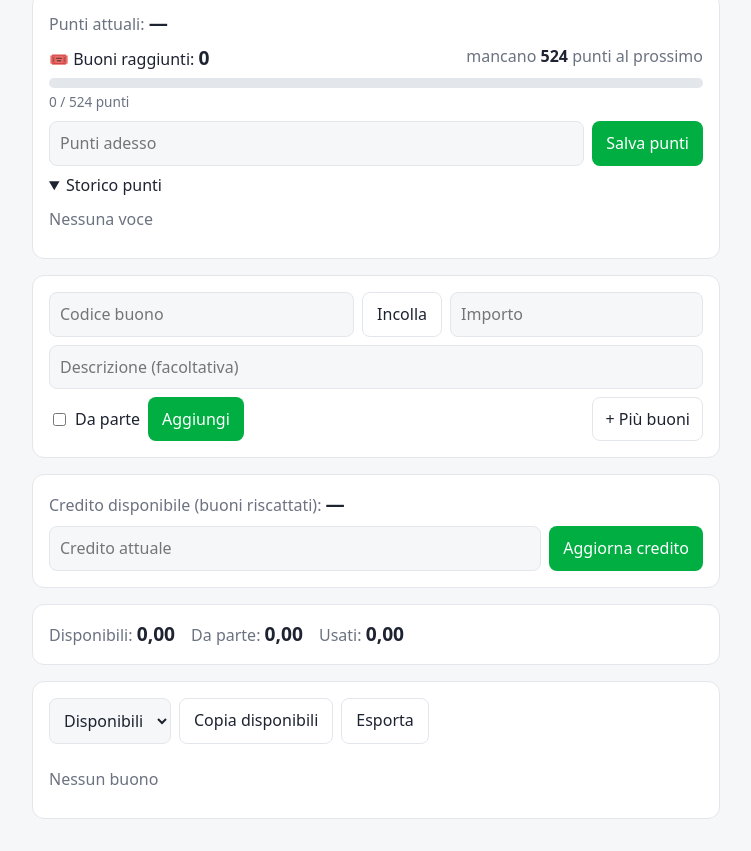
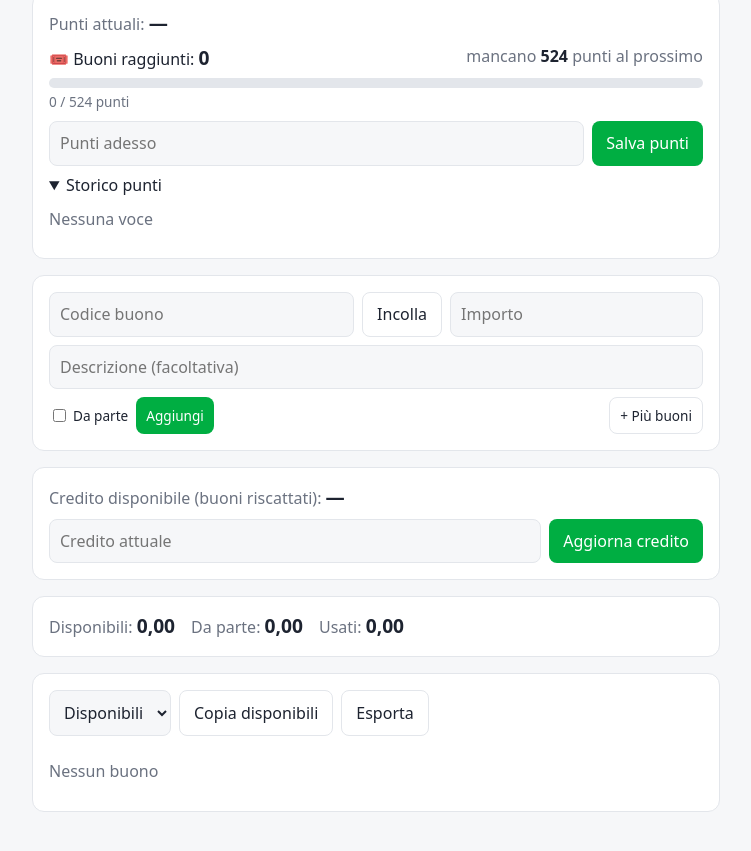
Before and after one commit to Kamizakinano/Vettorizza, a plain HTML site: page buoni/index.html in a window 1280 px wide. Shown: the part 70-921 px from the top of the page, without its empty margins (264-1015 px from the left). Drawn offline with Linux system fonts and the light colour scheme.

Commit message:
Scritte più piccole nella riga Aggiungi
Co-Authored-By: Claude Opus 5.5 <noreply@anthropic.com>
Claude-Session: https://claude.ai/code/session_01EVxxsyV32M86cFfg5WZjiU

```diff
--- a/buoni/index.html
+++ b/buoni/index.html
@@ -46,9 +46,9 @@ li button{padding:6px 10px;font-size:.85rem}
   <button type="button" class="sec" id="pasteBtn">Incolla</button>
   <input id="amount" type="text" inputmode="decimal" placeholder="Importo" autocomplete="off">
   <input id="desc" placeholder="Descrizione (facoltativa)" style="flex:1 1 100%">
-  <label style="display:flex;align-items:center;gap:6px;white-space:nowrap"><input type="checkbox" id="res"> Da parte</label>
-  <button>Aggiungi</button>
-  <button type="button" class="sec" id="multiBtn" style="margin-left:auto;padding:10px 12px">+ Più buoni</button>
+  <label style="display:flex;align-items:center;gap:4px;white-space:nowrap;font-size:.85rem"><input type="checkbox" id="res"> Da parte</label>
+  <button style="font-size:.85rem;padding:8px 10px">Aggiungi</button>
+  <button type="button" class="sec" id="multiBtn" style="margin-left:auto;font-size:.85rem;padding:8px 10px;white-space:nowrap">+ Più buoni</button>
  </form>
  <div id="multi" style="display:none;margin-top:10px">
   <label for="bulk">Incolla più buoni, uno per riga: <code>CODICE importo</code></label>
```
